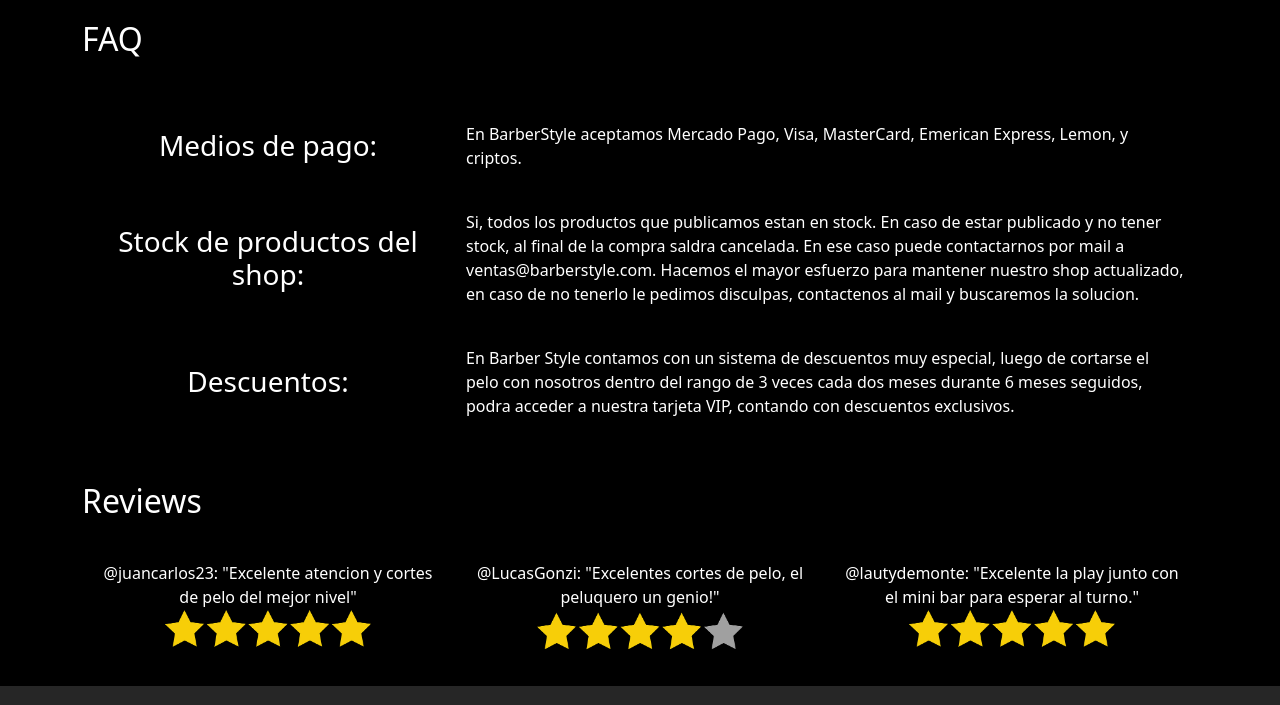
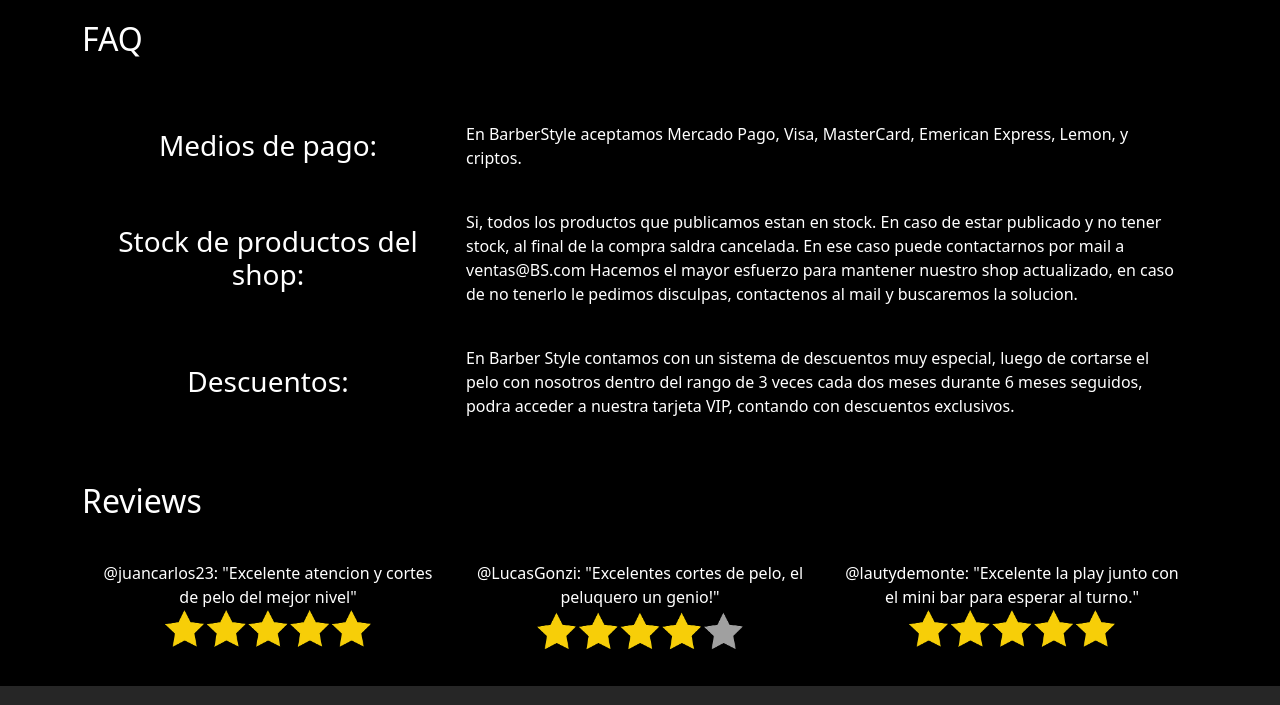
Before and after one commit to LautyDe/BarberStyle-Demonte, a website: page index.html in a window 1280 px wide. Shown: the part 1025-1730 px from the top of the page. Drawn offline with nearby package versions, Linux system fonts and the light colour scheme.

Commit message:
cambio mail de un texto de faq

```diff
--- a/index.html
+++ b/index.html
@@ -149,7 +149,7 @@
           </div>
           <div class="col-lg-8 col-md-9 col-sm-12">
             <p class="faqs-text">
-              Si, todos los productos que publicamos estan en stock. En caso de estar publicado y no tener stock, al final de la compra saldra cancelada. En ese caso puede contactarnos por mail a ventas@barberstyle.com. Hacemos el mayor esfuerzo para mantener nuestro shop actualizado, en caso de no tenerlo le pedimos disculpas, contactenos al mail y buscaremos la solucion.
+              Si, todos los productos que publicamos estan en stock. En caso de estar publicado y no tener stock, al final de la compra saldra cancelada. En ese caso puede contactarnos por mail a ventas@BS.com Hacemos el mayor esfuerzo para mantener nuestro shop actualizado, en caso de no tenerlo le pedimos disculpas, contactenos al mail y buscaremos la solucion.
             </p>
           </div>
         </div>
```
